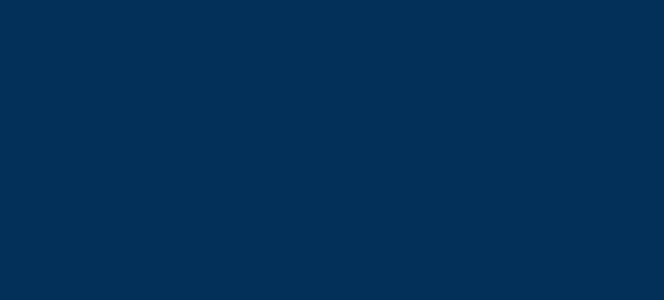
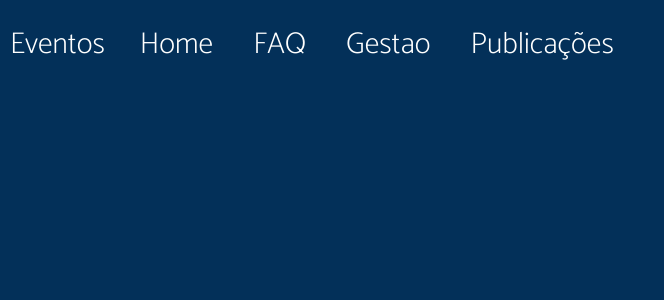
Before and after one commit to olucasfreitas/cadom-site, a React (Create React App) app: page /Eventos in a window 1280 px wide. Shown: the top 300 px of the page, without its empty margins (0-664 px from the left). Built offline with nearby package versions, Linux system fonts and the light colour scheme.

Commit message:
Feat: Todas as telas com navegação e NavBar Ok

```diff
--- a/src/pages/Eventos/index.js
+++ b/src/pages/Eventos/index.js
@@ -1,9 +1,19 @@
 import React from 'react';
+import NavBar from '../../components/NavBar/index';
 import './styles.css';
 
 export default function Eventos() {
   return (
+    <>
+    <NavBar
+    titlePageNav="Eventos"
+    NextPage1="Home"
+    NextPage2="FAQ"
+    NextPage3="Gestao"
+    NextPage4="Publicações"/>
     <div>
+
     </div>
+    </>
   )
 }
--- a/src/pages/FAQ/index.js
+++ b/src/pages/FAQ/index.js
@@ -1,9 +1,19 @@
 import React from 'react';
+import NavBar from '../../components/NavBar/index';
 import './styles.css';
 
 export default function FAQ() {
   return (
+    <>
+    <NavBar
+    titlePageNav="FAQ"
+    NextPage1="Home"
+    NextPage2="Eventos"
+    NextPage3="Gestao"
+    NextPage4="Publicações"/>
     <div>
+
     </div>
+    </>
   )
 }
--- a/src/pages/Publicacoes/index.js
+++ b/src/pages/Publicacoes/index.js
@@ -1,10 +1,19 @@
 import React from 'react';
+import NavBar from '../../components/NavBar/index';
 import './styles.css';
 
 export default function Publicacoes() {
   return (
+    <>
+    <NavBar
+    titlePageNav="Publicações"
+    NextPage1="Home"
+    NextPage2="Eventos"
+    NextPage3="FAQ"
+    NextPage4="Gestao"/>
     <div>
 
     </div>
+    </>
   )
 }
--- a/src/routes.js
+++ b/src/routes.js
@@ -12,10 +12,10 @@ function Routes() {
   return (
     <BrowserRouter>
       <Route path="/Home" exact component={Home} />
-      <Route path="/Events" component={Eventos} />
+      <Route path="/Eventos" component={Eventos} />
       <Route path="/FAQ" component={FAQ} />
       <Route path="/Gestao" component={Gestao} />
-      <Route path="/Publicacoes" component={Publicacoes} />
+      <Route path="/Publicações" component={Publicacoes} />
     </BrowserRouter>
   );
 }
```
